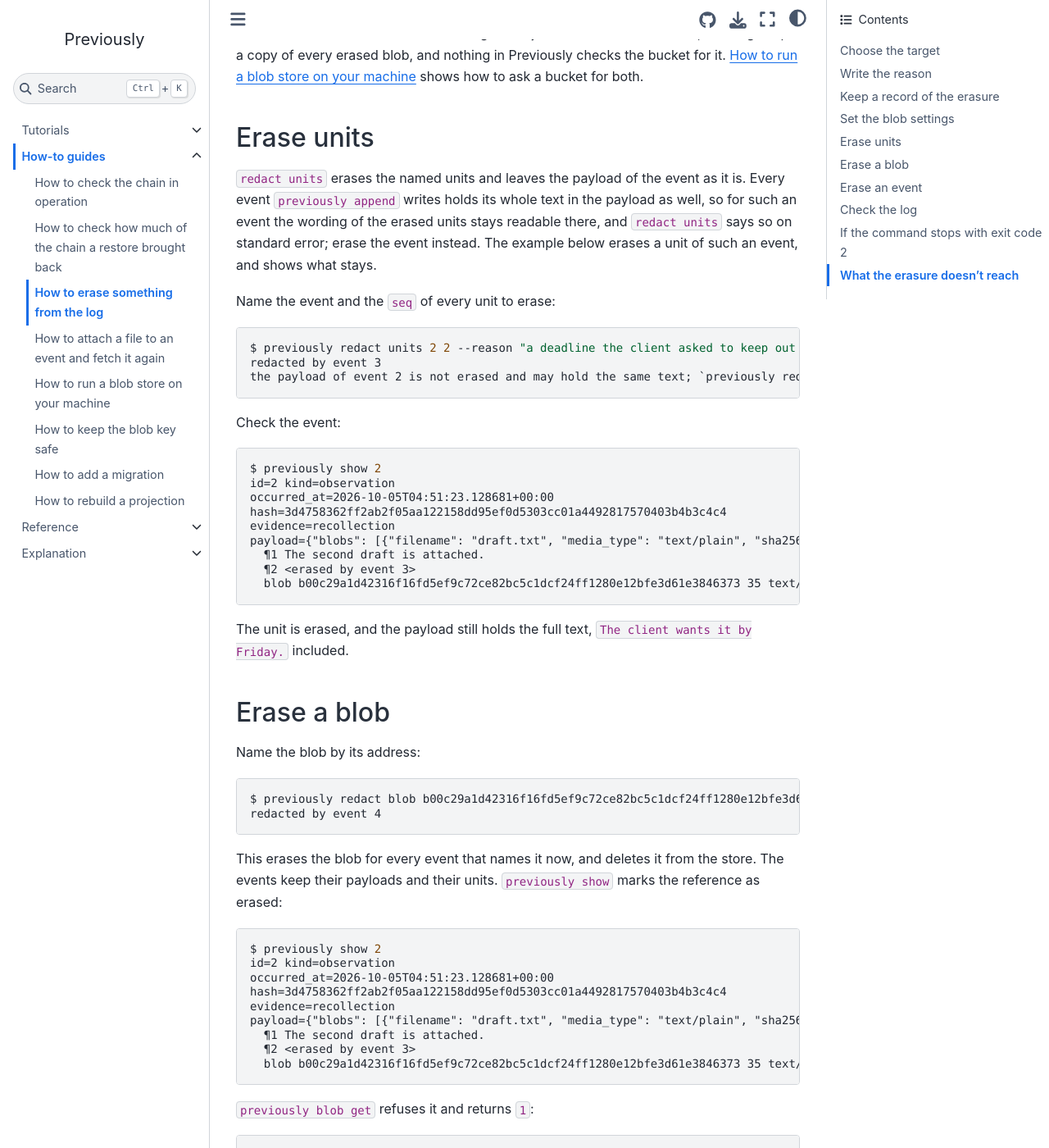
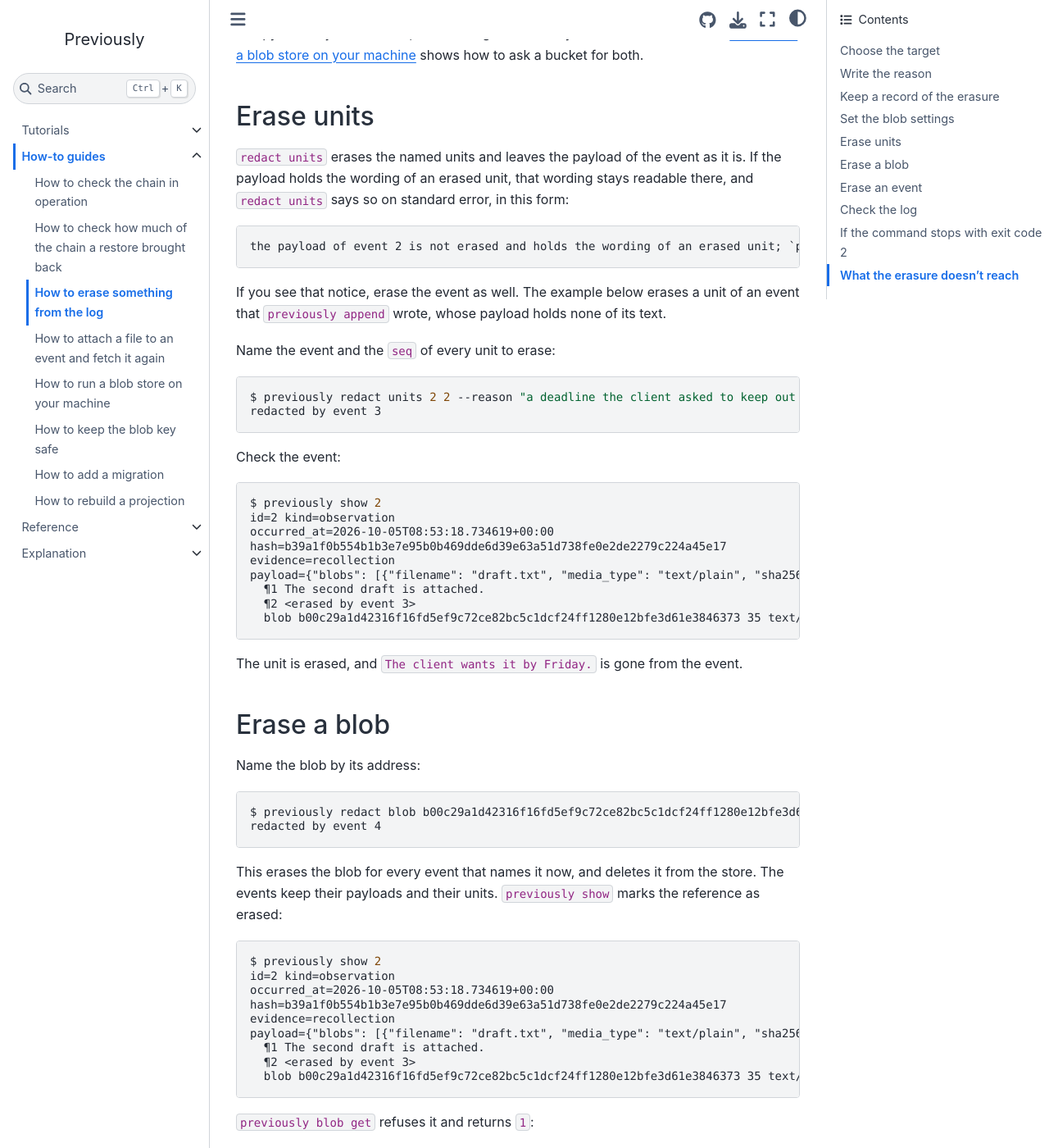
Before and after one commit to jensens/previously, a Sphinx documentation site: the page built from docs/how-to/erase-something.md, in a window 1280 px wide and 1400 px high, scrolled down 1514 px. Shown: the whole window at 82% size. Built offline with Sphinx 7.4.7 and the Sphinx Book theme 1.1.4, drawn with Linux system fonts in a browser that asks for light colours; some of the changed text lies outside the part shown.

Commit message:
docs: the pages follow the text out of the payload, and the map strikes it
`append --text` writes its text into the units alone, so the pages stop
saying it copies the text into the payload, or that `redact units` leaves
an `append` event's text readable. What stays true stays, as a rule
without that example: a payload that holds the wording of a unit keeps it
after `redact units`, and the command says so.

Retyped from one run at 09c5d81 against postgres:17 and
rustfs/rustfs:1.0.1: the tutorial's log, show, chronicle and stats
blocks, the show block of the attach guide, and the blocks of the erase
guide that show a payload or a hash. The tutorial's test block follows
in a commit of its own.

The map strikes the point about `redact units` and `append --text` and
rewords the one that counted the text three times in the database.

Assisted-By: Claude Opus 5.5 <noreply@anthropic.com>

````diff
--- a/docs/how-to/erase-something.md
+++ b/docs/how-to/erase-something.md
@@ -12,7 +12,7 @@ Pick the smallest target that holds everything that has to go:
 - If it stands in the payload, such as a file name, an address in a field, or the text of an event without units, erase the **event**.
   The payload can't be erased in part.
 - If it stands in some units of an event, and nowhere in its payload, erase those **units**.
-  `previously append --text` puts the whole text into the payload as well, so for an event it wrote, erase the event.
+  `previously show` prints the payload, so check it there first.
   Units can be erased only at events in hash format 2; for an older event, `previously redact units` refuses and names `previously redact event` instead.
 - If it's an attached file that has to go wherever it's attached, erase the **blob**.
 
@@ -48,15 +48,20 @@ The bucket must have neither versioning nor object lock: on such a bucket, delet
 ## Erase units
 
 `redact units` erases the named units and leaves the payload of the event as it is.
-Every event `previously append` writes holds its whole text in the payload as well, so for such an event the wording of the erased units stays readable there, and `redact units` says so on standard error; erase the event instead.
-The example below erases a unit of such an event, and shows what stays.
+If the payload holds the wording of an erased unit, that wording stays readable there, and `redact units` says so on standard error, in this form:
+
+```text
+the payload of event 2 is not erased and holds the wording of an erased unit; `previously redact event 2` erases it
+```
+
+If you see that notice, erase the event as well.
+The example below erases a unit of an event that `previously append` wrote, whose payload holds none of its text.
 
 Name the event and the `seq` of every unit to erase:
 
 ```console
 $ previously redact units 2 2 --reason "a deadline the client asked to keep out of the record"
 redacted by event 3
-the payload of event 2 is not erased and may hold the same text; `previously redact event 2` erases it
 ```
 
 Check the event:
@@ -64,16 +69,16 @@ Check the event:
 ```console
 $ previously show 2
 id=2 kind=observation
-occurred_at=2026-10-05T04:51:23.128681+00:00
-hash=3d4758362ff2ab2f05aa122158dd95ef0d5303cc01a4492817570403b4b3c4c4
+occurred_at=2026-10-05T08:53:18.734619+00:00
+hash=b39a1f0b554b1b3e7e95b0b469dde6d39e63a51d738fe0e2de2279c224a45e17
 evidence=recollection
-payload={"blobs": [{"filename": "draft.txt", "media_type": "text/plain", "sha256": "b00c29a1d42316f16fd5ef9c72ce82bc5c1dcf24ff1280e12bfe3d61e3846373", "size": 35}], "evidence": "recollection", "text": "The second draft is attached.\n\nThe client wants it by Friday."}
+payload={"blobs": [{"filename": "draft.txt", "media_type": "text/plain", "sha256": "b00c29a1d42316f16fd5ef9c72ce82bc5c1dcf24ff1280e12bfe3d61e3846373", "size": 35}], "evidence": "recollection"}
   ¶1 The second draft is attached.
   ¶2 <erased by event 3>
   blob b00c29a1d42316f16fd5ef9c72ce82bc5c1dcf24ff1280e12bfe3d61e3846373 35 text/plain draft.txt
 ```
 
-The unit is erased, and the payload still holds the full text, `The client wants it by Friday.` included.
+The unit is erased, and `The client wants it by Friday.` is gone from the event.
 
 ## Erase a blob
 
@@ -91,10 +96,10 @@ The events keep their payloads and their units.
 ```console
 $ previously show 2
 id=2 kind=observation
-occurred_at=2026-10-05T04:51:23.128681+00:00
-hash=3d4758362ff2ab2f05aa122158dd95ef0d5303cc01a4492817570403b4b3c4c4
+occurred_at=2026-10-05T08:53:18.734619+00:00
+hash=b39a1f0b554b1b3e7e95b0b469dde6d39e63a51d738fe0e2de2279c224a45e17
 evidence=recollection
-payload={"blobs": [{"filename": "draft.txt", "media_type": "text/plain", "sha256": "b00c29a1d42316f16fd5ef9c72ce82bc5c1dcf24ff1280e12bfe3d61e3846373", "size": 35}], "evidence": "recollection", "text": "The second draft is attached.\n\nThe client wants it by Friday."}
+payload={"blobs": [{"filename": "draft.txt", "media_type": "text/plain", "sha256": "b00c29a1d42316f16fd5ef9c72ce82bc5c1dcf24ff1280e12bfe3d61e3846373", "size": 35}], "evidence": "recollection"}
   ¶1 The second draft is attached.
   ¶2 <erased by event 3>
   blob b00c29a1d42316f16fd5ef9c72ce82bc5c1dcf24ff1280e12bfe3d61e3846373 35 text/plain draft.txt <erased by event 4>
@@ -124,8 +129,8 @@ Check the event:
 ```console
 $ previously show 1
 id=1 kind=observation
-occurred_at=2026-10-05T04:51:22.661609+00:00
-hash=7e084ae695ef43e6024f899b8af6ae86203389e4e1d0b1d7bf7594b5956fa02e
+occurred_at=2026-10-05T08:53:17.476912+00:00
+hash=c61e165239d35bc0bb59d9a4ade637320af3bed50433d5d53df512bce8bf72e6
 payload=<erased by event 5>
   ¶1 <erased by event 5>
   blob 72f4f2c5a92ade61b696c0fe800b8af775fd2f3982b123693379e6ee7cd264f2 <erased by event 5>
@@ -176,5 +181,5 @@ An erasure takes the content out of the log and the blob out of the store.
 It stays in every backup of the database, and in every backup or copy of the bucket, until their retention runs out, and a restore to a point before the erasure brings it back; {ref}`restore-from-a-backup` shows what to do then.
 The address of a blob, the source key `(source, external_id)` and every hash stay as well.
 An event written before stage 1c, in hash format 1, has no salt, so short erased content stays guessable from its digests; see {ref}`erasure`.
-An erasure of units leaves their wording in a payload that repeats it, as *Erase units* says.
+An erasure of units leaves their wording in a payload that holds it too, as *Erase units* says.
 For why, see {ref}`erasure`.
````
Also changed, not shown: README.md (+2 -2 lines), docs/explanation/erasure.md (+6 -4 lines), docs/how-to/attach-and-fetch-a-file.md (+3 -3 lines), docs/superpowers/landkarte.md (+16 -13 lines), docs/tutorials/record-your-first-event.md (+8 -8 lines).
